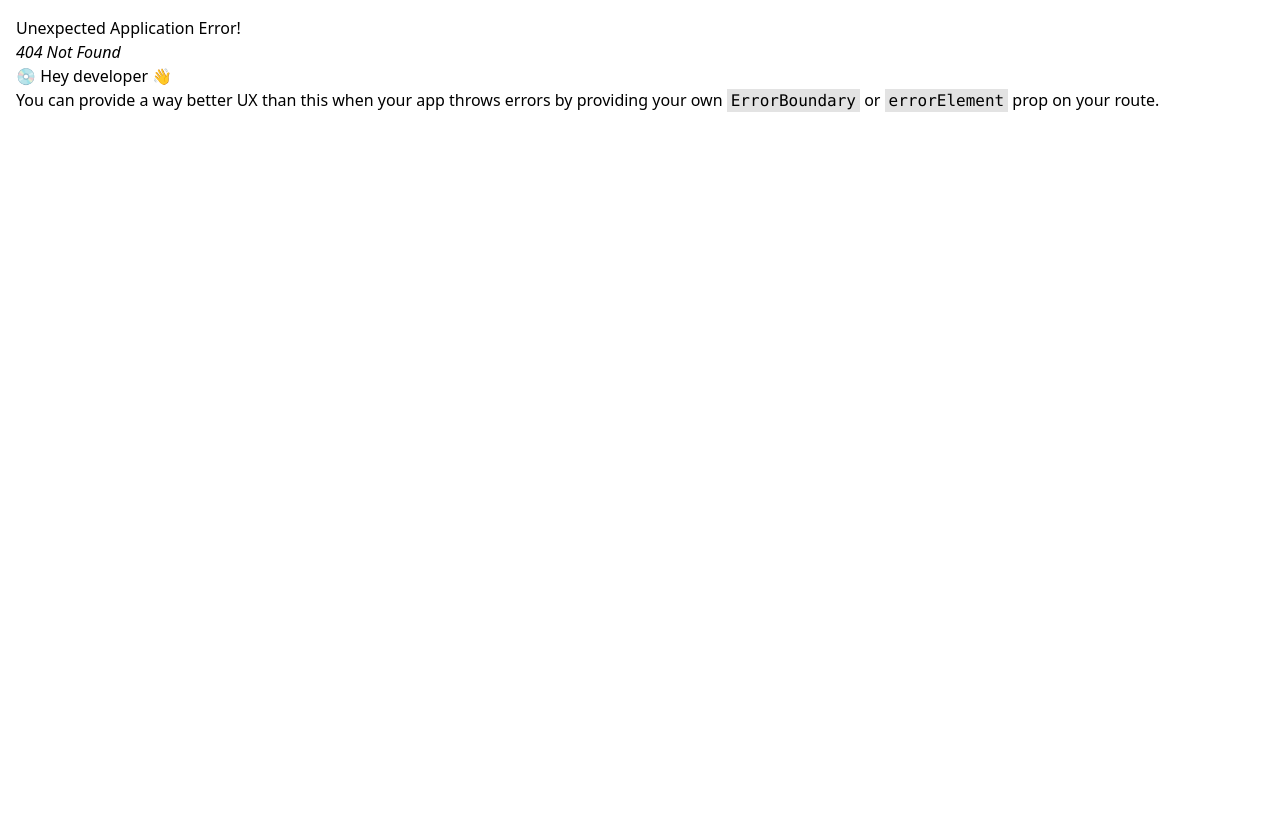
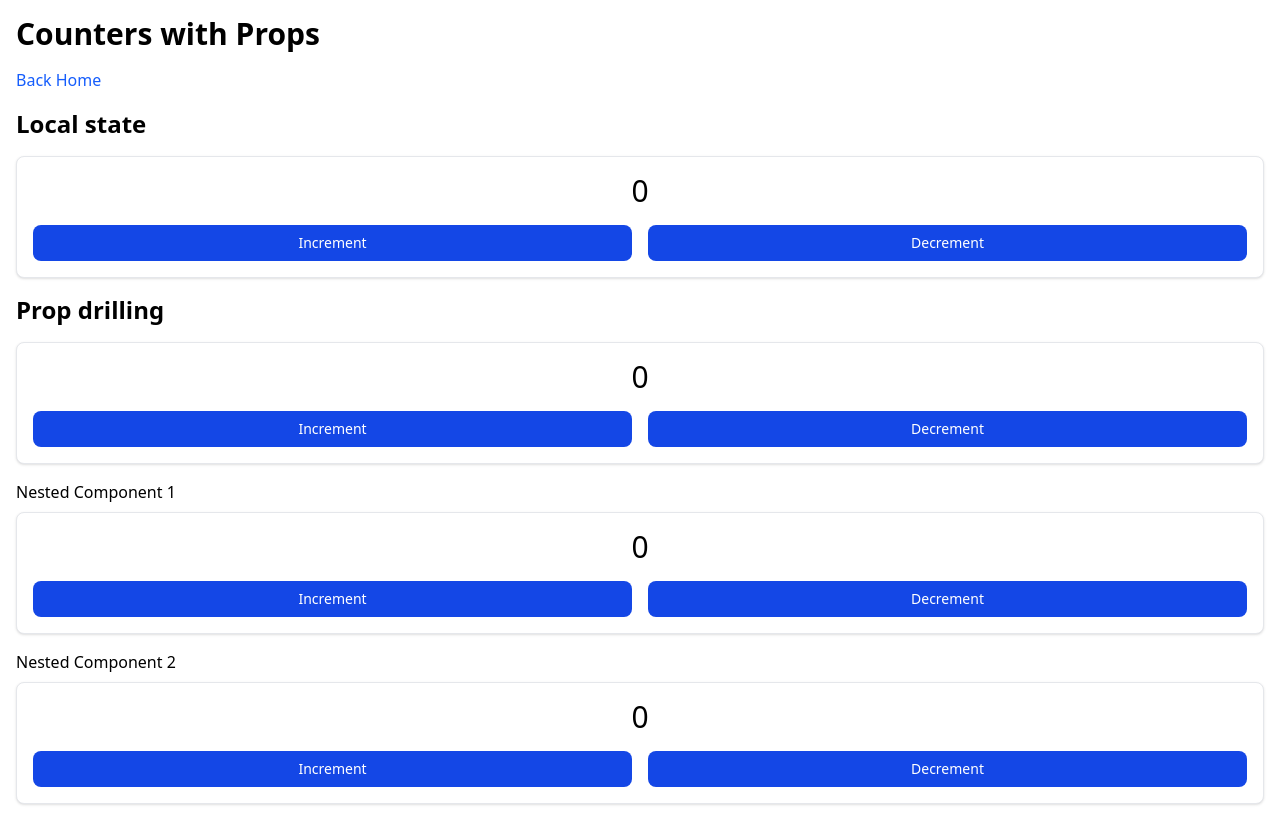
Before and after one commit to barnabas-lesti/react-sandbox, a React (Vite) app: page /state-management/props in a window 1280 px wide. Before the commit this address had no page. Built offline with nearby package versions, Linux system fonts and the light colour scheme.

Commit message:
feature(state-management): update route structure and create counter with local state

```diff
--- a/src/app/routes/config.tsx
+++ b/src/app/routes/config.tsx
@@ -12,22 +12,27 @@ export const APP_ROUTES: RouteObject[] = [
         path: "async-data",
         moduleLoader: () => import("#features/async-data/AsyncDataPage"),
       }),
+      {
+        path: "state-management",
+        children: [
           createLazyRoute({
-        path: "state-management/context",
+            path: "context",
             moduleLoader: () => import("#features/state-management/context/CounterWithContextPage"),
           }),
           createLazyRoute({
-        path: "state-management/prop-drilling",
-        moduleLoader: () => import("#features/state-management/props/CounterWithPropDrillingPage"),
+            path: "props",
+            moduleLoader: () => import("#features/state-management/props/CounterWithPropsPage"),
           }),
           createLazyRoute({
-        path: "state-management/redux",
+            path: "redux",
             moduleLoader: () => import("#features/state-management/redux/CounterWithReduxPage"),
           }),
           createLazyRoute({
-        path: "state-management/zustand",
+            path: "zustand",
             moduleLoader: () => import("#features/state-management/zustand/CounterWithZustandPage"),
           }),
         ],
       },
+    ],
+  },
 ];
--- a/src/features/home/HomePage.tsx
+++ b/src/features/home/HomePage.tsx
@@ -10,7 +10,7 @@ export default function HomePage() {
       <Typography variant="h2">State Management</Typography>
       <ul>
         <li>
-          <Link to="/state-management/prop-drilling">Counter with Prop Drilling</Link>
+          <Link to="/state-management/props">Counter with Props</Link>
         </li>
         <li>
           <Link to="/state-management/context">Counter with Context API</Link>
--- /dev/null
+++ b/src/features/state-management/props/CounterWithLocalState.tsx
@@ -0,0 +1,15 @@
+import { useState } from "react";
+
+import { CounterWithProps } from "./CounterWithProps";
+
+export function CounterWithLocalState() {
+  const [value, setValue] = useState(0);
+
+  return (
+    <CounterWithProps
+      value={value}
+      onDecrement={() => setValue(value - 1)}
+      onIncrement={() => setValue(value + 1)}
+    />
+  );
+}
--- a/src/features/state-management/props/CounterWithPropDrillingPage.tsx
+++ b/src/features/state-management/props/CounterWithPropsPage.tsx
@@ -3,9 +3,10 @@ import { useState } from "react";
 import { Link } from "#core/ui/components/link/Link";
 import { Typography } from "#core/ui/components/typography/Typography";
 
+import { CounterWithLocalState } from "./CounterWithLocalState";
 import { CounterWithProps } from "./CounterWithProps";
 
-export default function CounterWithPropDrillingPage() {
+export default function CounterWithPropsPage() {
   const [value, setValue] = useState(0);
 
   function handleDecrement() {
@@ -18,10 +19,14 @@ export default function CounterWithPropDrillingPage() {
 
   return (
     <div className="flex flex-col gap-4">
-      <Typography variant="h1">Counters with Prop Drilling</Typography>
+      <Typography variant="h1">Counters with Props</Typography>
 
       <Link to="/">Back Home</Link>
 
+      <Typography variant="h2">Local state</Typography>
+      <CounterWithLocalState />
+
+      <Typography variant="h2">Prop drilling</Typography>
       <CounterWithProps
         value={value}
         onDecrement={handleDecrement}
```
Lines whose indentation alone changed are shown as unchanged.
